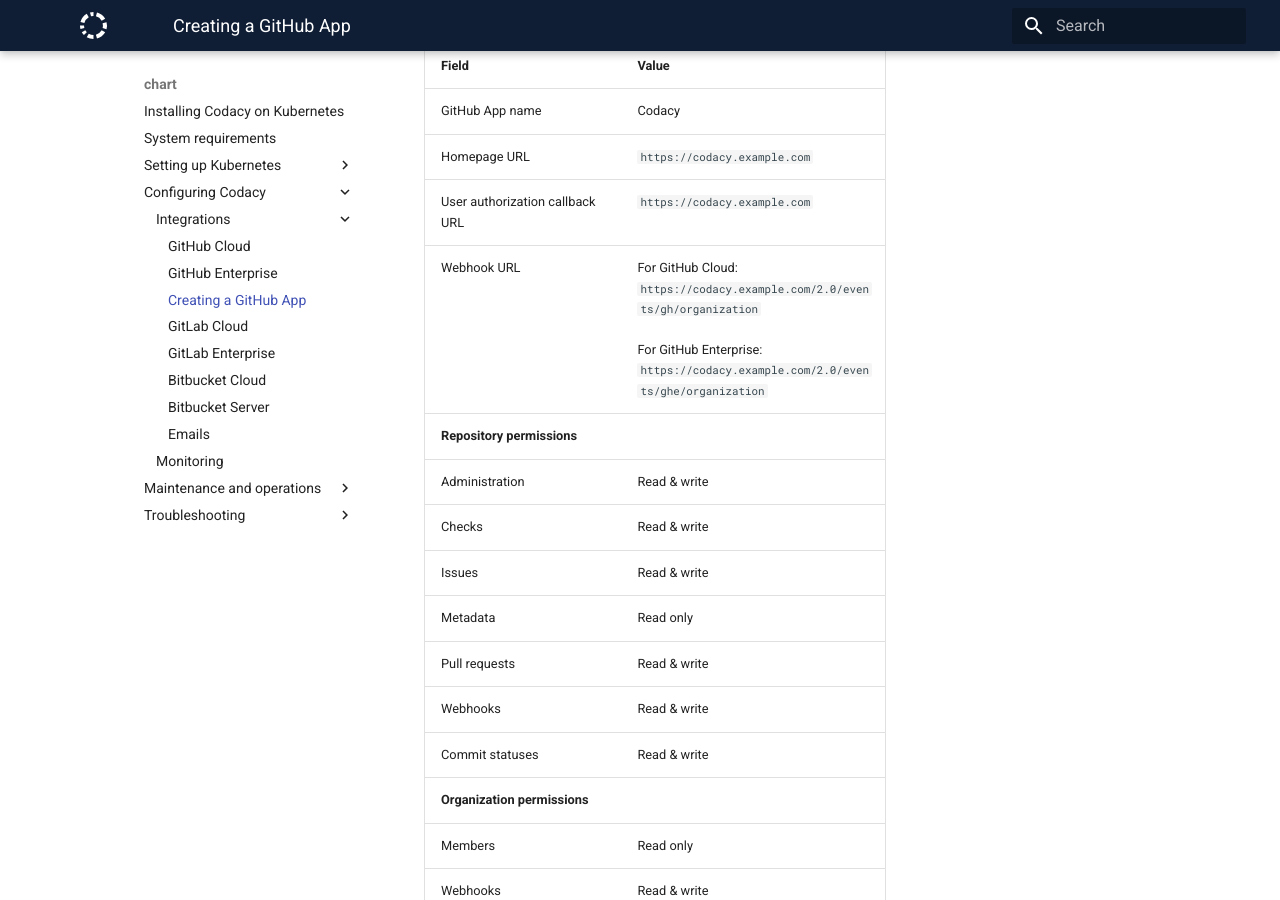
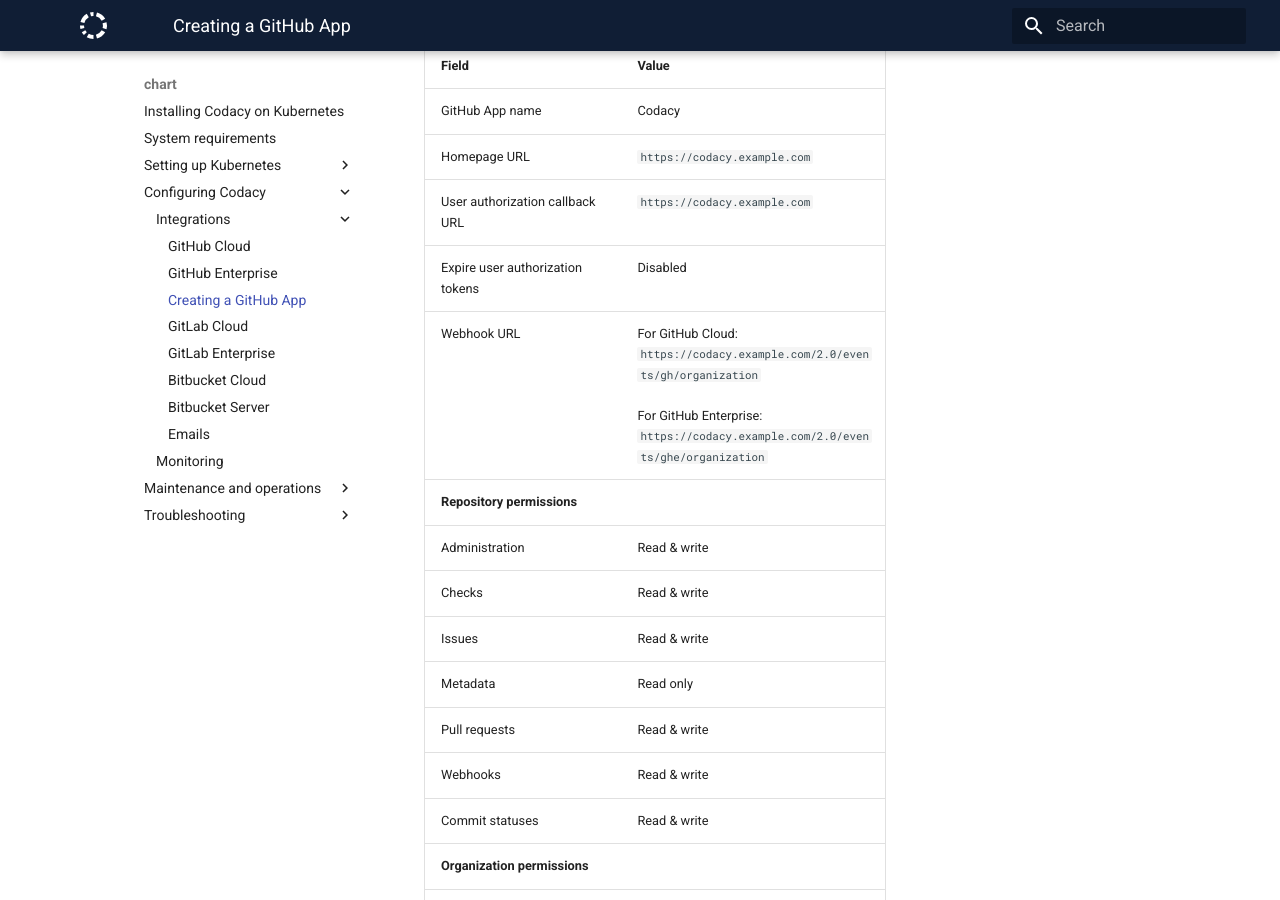
Before and after one commit to codacy/chart, an MkDocs documentation site: the page built from docs/configuration/integrations/github-app-create.md, in a window 1280 px wide and 900 px high, scrolled down 519 px. Built offline with MkDocs 1.6.1 and Material for MkDocs 9.7.7, drawn with Linux system fonts in a browser that asks for light colours.

Commit message:
Merge pull request #598 from codacy/doc/disable-expire-tokens
doc: Disable "Expire user authorization tokens" while creating GitHub Apps

```diff
--- a/docs/configuration/integrations/github-app-create.md
+++ b/docs/configuration/integrations/github-app-create.md
@@ -15,6 +15,7 @@
     | GitHub App name                         | Codacy                                                  |
     | Homepage URL                            | `https://codacy.example.com`                            |
     | User authorization callback URL         | `https://codacy.example.com`                            |
+    | Expire user authorization tokens        | Disabled                                                |
     | Webhook URL                             | For GitHub Cloud:<br/>`https://codacy.example.com/2.0/events/gh/organization`<br/><br/>For GitHub Enterprise:<br/>`https://codacy.example.com/2.0/events/ghe/organization` |
     | **Repository permissions**              |                                                         |
     | Administration                          | Read & write                                            |
```
